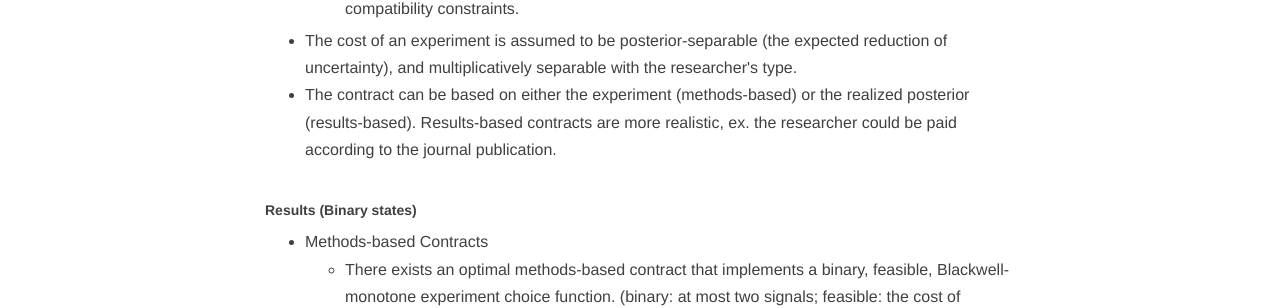
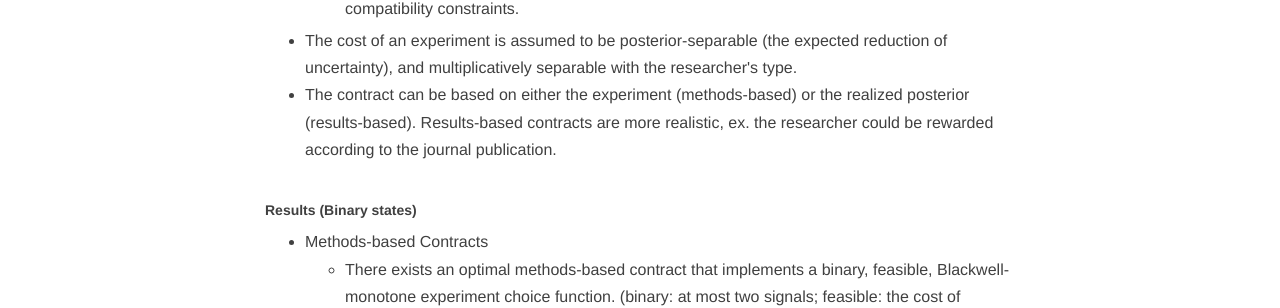
Before and after one commit to hanwangecon/hanwangecon.github.io, a Jekyll site: the page built from _posts/2021-02-05-first-post.md, in a window 1280 px wide. Shown: the part 820-1128 px from the top of the page. Built offline with Jekyll 4.4.1, drawn with Linux system fonts in a browser that asks for light colours; nearby versions of some CDN libraries; comment, search, counter and statistics services are not loaded.

Commit message:
Update 2021-02-05-first-post.md

```diff
--- a/_posts/2021-02-05-first-post.md
+++ b/_posts/2021-02-05-first-post.md
@@ -22,7 +22,7 @@ The link is available [here](https://papers.ssrn.com/sol3/papers.cfm?abstract_id
 <li>Contracting in a setting with adverse selection: the low-cost researcher may mimic the high-cost for (relatively) high compensation, so there is potential efficiency loss due to the incentive compatibility constraints.</li>
 </ul>
 <li>The cost of an experiment is assumed to be posterior-separable (the expected reduction of uncertainty), and multiplicatively separable with the researcher's type.</li>
-<li>The contract can be based on either the experiment (methods-based) or the realized posterior (results-based). Results-based contracts are more realistic, ex. the researcher could be paid according to the journal publication.</li>
+<li>The contract can be based on either the experiment (methods-based) or the realized posterior (results-based). Results-based contracts are more realistic, ex. the researcher could be rewarded according to the journal publication.</li>
 </ul>
 
 <h5>Results (Binary states)</h5>
```
